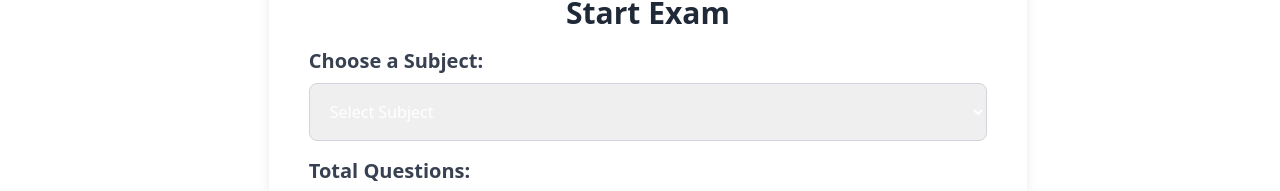
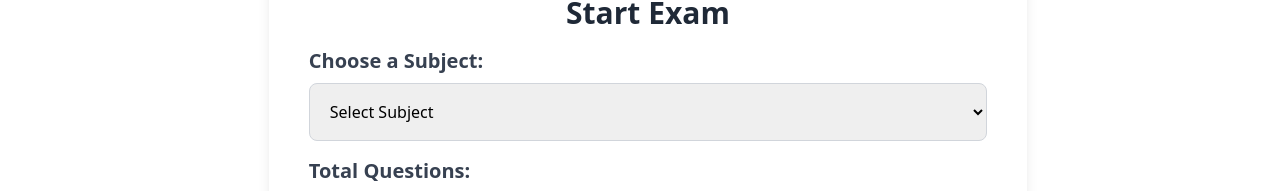
Before and after one commit to mobasheralam12345/Exam-system-running-client-side, a React (Vite) app: page /hsc/subjectwise in a window 1280 px wide. Shown: the part 173-364 px from the top of the page. Built offline with nearby package versions, Linux system fonts and the light colour scheme.

Commit message:
updated code

```diff
--- a/src/Pages/HscExam/HscSubjectWiseExam.jsx
+++ b/src/Pages/HscExam/HscSubjectWiseExam.jsx
@@ -46,7 +46,7 @@ const HscSubjectWiseExam = ({ onSelect }) => {
         </label>
         <select
           id="subject"
-          className="block w-full mt-2 border border-gray-300 rounded-lg p-4 text-white"
+          className="block w-full mt-2 border border-gray-300 rounded-lg p-4 text-black"
           value={selectedSubject}
           onChange={handleSubjectChange}
         >
```
